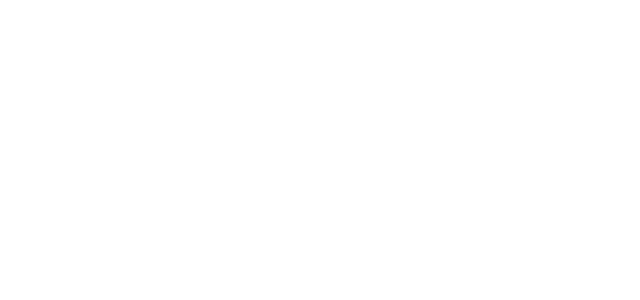
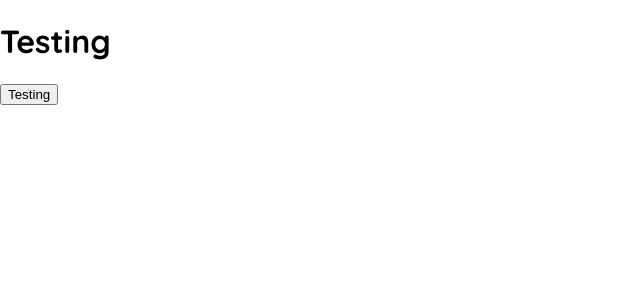
Before and after one commit to dev-tej/affiliate-stores, a React (Create React App) app: page /testing in a window 1280 px wide. Before the commit this address had no page. Shown: the top 300 px of the page, without its empty margins (0-640 px from the left). Built offline with nearby package versions, Linux system fonts and the light colour scheme.

Commit message:
added dummy screen for testing

```diff
--- a/src/Router.js
+++ b/src/Router.js
@@ -1,6 +1,7 @@
 import React from "react";
 import { Routes, Route } from "react-router-dom";
 import LandingPage from "./pages/LandingPage";
+import Testing from "./pages/MadhuTesting";
 import NewLayout from "./pages/NewLayout";
 import Theme1 from "./pages/Theme1";
 
@@ -10,6 +11,7 @@ const Router = () => {
       <Route exact path="/" element={<LandingPage />} />
       <Route exact path="/new" element={<NewLayout />} />
       <Route exact path="/theme1" element={<Theme1 />} />
+      <Route exact path="/testing" element={<Testing />} />
     </Routes>
   );
 };
--- /dev/null
+++ b/src/pages/MadhuTesting/index.js
@@ -0,0 +1,12 @@
+import React from "react";
+
+const Testing = () => {
+  return (
+    <div>
+      <h1>Testing</h1>
+      <button type="submit">Testing</button>
+    </div>
+  );
+};
+
+export default Testing;
```
